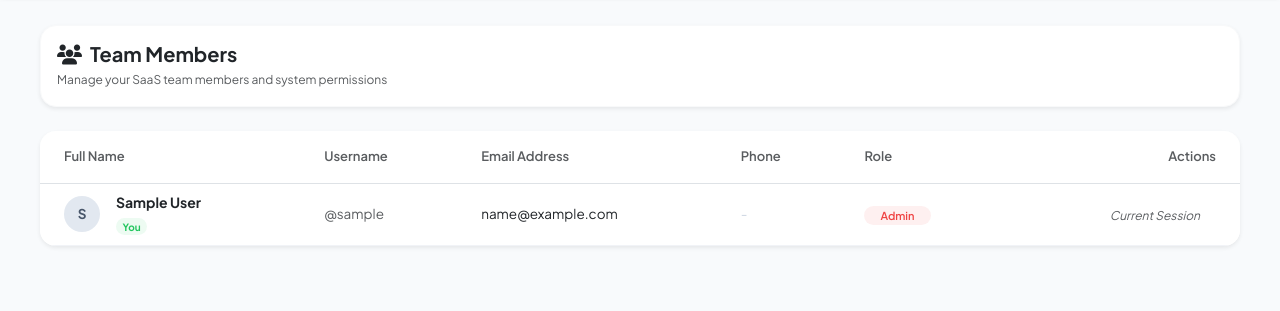
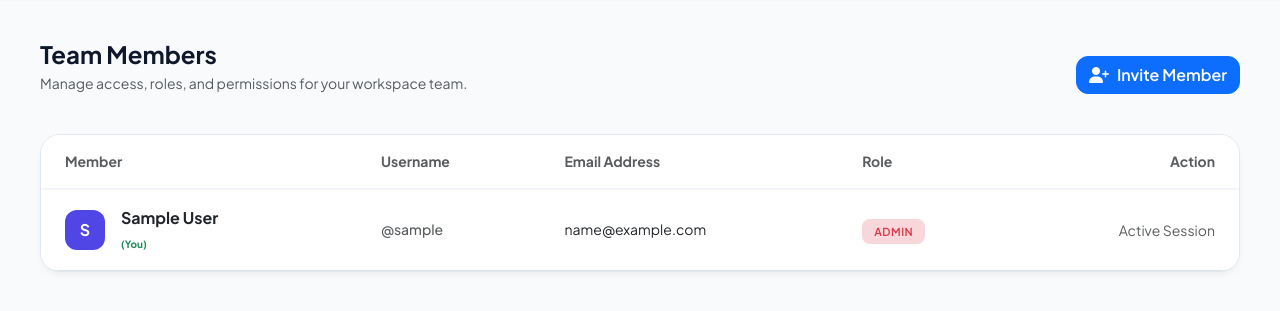
Before and after one commit to nawabsakib5/Social-Media-Manager, a Django app: page /accounts/users/ in a window 1280 px wide. Shown: the part 72-383 px from the top of the page. Run offline with Django 5.2, Linux system fonts and the light colour scheme; the visitor is signed in with stand-in values (Sample User, id 1); data comes from the database, SQL or seed files in the repository; parts of the project's set-up code (start-up, migrations or seed data) failed here and were passed over; some libraries are stand-ins or nearby versions.

Commit message:
Template Redesign

```diff
--- a/accounts/templates/accounts/user_list.html
+++ b/accounts/templates/accounts/user_list.html
@@ -1,97 +1,113 @@
 {% extends "base.html" %}
 {% block title %}Team Members{% endblock %}
-{% block page_title %}Team Members{% endblock %}
 
 {% block content %}
-<div class="container-fluid px-0" style="margin-top: -15px;">
+<style>
+    /* Modern SaaS Table Styling */
+    .table-container {
+        background: #ffffff;
+        border-radius: 20px;
+        border: 1px solid #e2e8f0;
+        box-shadow: 0 4px 6px -1px rgba(0, 0, 0, 0.05);
+        overflow: hidden;
+    }
 
-    <!-- Top Action Bar -->
-    <div class="d-flex justify-content-between align-items-center mb-4 bg-white p-3 rounded-4 border border-1 border-light shadow-sm">
+    .user-row { transition: all 0.2s ease; }
+    .user-row:hover { background-color: #f8fafc; }
+
+    .avatar-circle {
+        width: 40px; height: 40px;
+        border-radius: 12px; /* Slightly squared for modern look */
+        background: var(--primary-brand);
+        color: white;
+        display: flex; align-items: center; justify-content: center;
+        font-weight: 700; font-size: 16px;
+    }
+
+    .badge-modern {
+        padding: 6px 12px;
+        border-radius: 8px;
+        font-weight: 600;
+        font-size: 11px;
+        text-transform: uppercase;
+        letter-spacing: 0.5px;
+    }
+
+    .btn-action {
+        border-radius: 8px;
+        padding: 6px 12px;
+        font-size: 12px;
+        font-weight: 600;
+    }
+</style>
+
+<div class="container-fluid px-0">
+    <!-- Header Section -->
+    <div class="d-flex justify-content-between align-items-center mb-4">
         <div>
-            <h5 class="mb-0 fw-bold text-dark"><i class="fa-solid fa-users text-orange me-2" style="color: var(--accent);"></i>Team Members</h5>
-            <small class="text-muted" style="font-size: 12px;">Manage your SaaS team members and system permissions</small>
+            <h4 class="fw-bold mb-1">Team Members</h4>
+            <p class="text-muted small">Manage access, roles, and permissions for your workspace team.</p>
         </div>
-        <a href="{% url 'accounts:invite_member' %}" class="btn btn-primary btn-sm px-4 d-flex align-items-center gap-2" style="border-radius: 9px; font-weight: 600; background: var(--accent); border: none;">
-            <i class="fa-solid fa-user-plus"></i>Invite Member
+        <a href="{% url 'accounts:invite_member' %}" class="btn btn-primary d-flex align-items-center gap-2" style="border-radius: 12px; font-weight: 600;">
+            <i class="fa-solid fa-user-plus"></i> Invite Member
         </a>
     </div>
 
-    <!-- Users Table Card -->
-    <div class="card border-0 shadow-sm rounded-4 overflow-hidden" style="background: #ffffff; border: 1px solid var(--sidebar-border) !important;">
+    <!-- Table Section -->
+    <div class="table-container">
         <div class="table-responsive">
-            <table class="table align-middle mb-0" style="min-width: 800px;">
-                <thead class="bg-light" style="background-color: #f8fafc !important;">
+            <table class="table align-middle mb-0">
+                <thead style="background: #f8fafc;">
                     <tr>
-                        <th class="px-4 py-3 text-muted fw-semibold" style="font-size: 13px;">Full Name</th>
-                        <th class="px-4 py-3 text-muted fw-semibold" style="font-size: 13px;">Username</th>
-                        <th class="px-4 py-3 text-muted fw-semibold" style="font-size: 13px;">Email Address</th>
-                        <th class="px-4 py-3 text-muted fw-semibold" style="font-size: 13px;">Phone</th>
-                        <th class="px-4 py-3 text-muted fw-semibold" style="font-size: 13px;">Role</th>
-                        <th class="px-4 py-3 text-muted fw-semibold text-end" style="font-size: 13px;">Actions</th>
+                        <th class="px-4 py-3 text-muted fw-bold small" style="border-bottom: 2px solid #f1f5f9;">Member</th>
+                        <th class="px-4 py-3 text-muted fw-bold small" style="border-bottom: 2px solid #f1f5f9;">Username</th>
+                        <th class="px-4 py-3 text-muted fw-bold small" style="border-bottom: 2px solid #f1f5f9;">Email Address</th>
+                        <th class="px-4 py-3 text-muted fw-bold small" style="border-bottom: 2px solid #f1f5f9;">Role</th>
+                        <th class="px-4 py-3 text-muted fw-bold small text-end" style="border-bottom: 2px solid #f1f5f9;">Action</th>
                     </tr>
                 </thead>
-                <tbody class="divide-y">
+                <tbody>
                     {% for u in users %}
-                        <tr class="table-row" style="border-bottom: 1px solid #f1f3f7 !important; transition: background 0.2s;">
-                            <!-- Full Name (সংশোধিত অংশ: নামের ওপর মেম্বার ডিটেইলস ও লাইভ পারমিশন লিক যুক্ত করা হয়েছে) -->
-                            <td class="px-4 py-3.5">
+                    <tr class="user-row">
+                        <td class="px-4 py-3">
                             <div class="d-flex align-items-center gap-3">
-                                    <div class="user-avatar-bubble">
-                                        {% if u.full_name %}{{ u.full_name|first|upper }}{% else %}{{ u.username|first|upper }}{% endif %}
+                                <div class="avatar-circle">
+                                    {{ u.full_name|first|upper|default:u.username|first|upper }}
                                 </div>
                                 <div>
-                                        <div class="fw-bold text-dark" style="font-size: 14px;">
-                                            <a href="{% url 'accounts:user_detail' u.id %}" class="text-dark text-decoration-none hover-orange-text">
-                                                {% if u.full_name %}{{ u.full_name }}{% else %}{{ u.username }}{% endif %}
+                                    <a href="{% url 'accounts:user_detail' u.id %}" class="text-dark fw-bold text-decoration-none d-block">
+                                        {{ u.full_name|default:u.username }}
                                     </a>
-                                        </div>
                                     {% if u == request.user %}
-                                            <span class="badge bg-success-light text-success rounded-pill" style="font-size: 10px;">You</span>
+                                        <span class="text-success small fw-bold" style="font-size: 10px;">(You)</span>
                                     {% endif %}
                                 </div>
                             </div>
                         </td>
-
-                            <!-- Username -->
-                            <td class="px-4 py-3.5 text-muted" style="font-size: 13.5px;">@{{ u.username }}</td>
-
-                            <!-- Email -->
-                            <td class="px-4 py-3.5 text-dark" style="font-size: 13.5px;">{{ u.email }}</td>
-
-                            <!-- Phone -->
-                            <td class="px-4 py-3.5 text-muted" style="font-size: 13.5px;">
-                                {% if u.phone %}{{ u.phone }}{% else %}<span class="text-light-gray">-</span>{% endif %}
-                            </td>
-
-                            <!-- User Type Role -->
-                            <td class="px-4 py-3.5">
+                        <td class="px-4 py-3 text-muted fw-medium small">@{{ u.username }}</td>
+                        <td class="px-4 py-3 text-dark small">{{ u.email }}</td>
+                        <td class="px-4 py-3">
                             {% if u.user_type == 'admin' or u.is_superuser %}
-                                    <span class="badge bg-danger-light text-danger rounded-pill px-3 py-1.5" style="font-size: 11px; font-weight: 600;">Admin</span>
+                                <span class="badge-modern bg-danger-subtle text-danger">Admin</span>
                             {% else %}
-                                    <span class="badge bg-primary-light text-primary rounded-pill px-3 py-1.5" style="font-size: 11px; font-weight: 600;">User</span>
+                                <span class="badge-modern bg-primary-subtle text-primary">User</span>
                             {% endif %}
                         </td>
-
-                            <!-- Actions -->
-                            <td class="px-4 py-3.5 text-end">
+                        <td class="px-4 py-3 text-end">
                             {% if u != request.user %}
                                 <a href="{% url 'accounts:remove_user' u.id %}"
-                                       onclick="return confirm('Are you sure you want to remove {% if u.full_name %}{{ u.full_name }}{% else %}{{ u.username }}{% endif %} from the team? This action cannot be undone.');"
-                                       class="btn btn-outline-danger btn-sm border-0 px-3 py-1.5 rounded-3 fw-semibold"
-                                       style="font-size: 12.5px;">
-                                        <i class="fa-solid fa-trash-can me-1"></i>Remove
+                                   onclick="return confirm('Remove this member?');"
+                                   class="btn btn-outline-danger btn-action border-0">
+                                   <i class="fa-solid fa-trash-can"></i>
                                 </a>
                             {% else %}
-                                    <span class="text-muted small px-3" style="font-size: 12px; font-style: italic;">Current Session</span>
+                                <span class="text-muted small italic">Active Session</span>
                             {% endif %}
                         </td>
                     </tr>
                     {% empty %}
                     <tr>
-                            <td colspan="6" class="p-5 text-center text-muted">
-                                <i class="fa-solid fa-users-slash fs-2 mb-2 text-muted"></i>
-                                <p class="mb-0 small">No team members found.</p>
-                            </td>
+                        <td colspan="5" class="text-center py-5 text-muted">No members found.</td>
                     </tr>
                     {% endfor %}
                 </tbody>
@@ -99,25 +115,4 @@
         </div>
     </div>
 </div>
-
-<style>
-    .bg-success-light { background: rgba(34, 197, 94, 0.08); }
-    .bg-danger-light { background: rgba(239, 68, 68, 0.08); }
-    .bg-primary-light { background: rgba(59, 130, 246, 0.08); }
-    .text-success { color: #22c55e !important; }
-    .text-danger { color: #ef4444 !important; }
-    .text-primary { color: #3b82f6 !important; }
-    .table-row:hover { background-color: #fafbfe; }
-    .user-avatar-bubble {
-        width: 36px; height: 36px;
-        border-radius: 50%;
-        background: #e2e8f0;
-        color: #475569;
-        display: flex; align-items: center; justify-content: center;
-        font-weight: 700; font-size: 13.5px; flex-shrink: 0;
-    }
-    .text-light-gray { color: #cbd5e1; }
-    /* কাস্টম অরেঞ্জ কালার হোভার ইফেক্ট */
-    .hover-orange-text:hover { color: var(--accent) !important; font-weight: 700; }
-</style>
 {% endblock %}
```
Also changed, not shown: 1 other file. Lines whose indentation alone changed are shown as unchanged.
